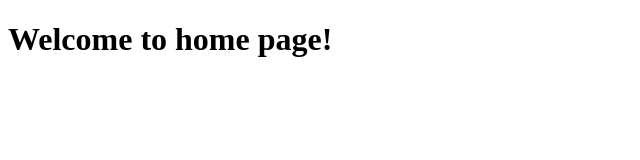
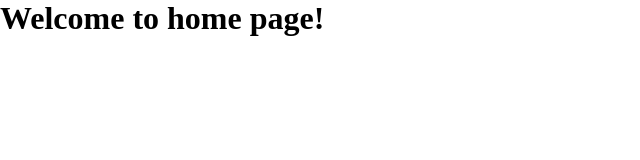
Before and after one commit to thaemyatphyusin/test, a plain HTML site: page index.html in a window 1280 px wide. Shown: the whole page, without its empty margins (0-640 px from the left). Drawn offline with Linux system fonts and the light colour scheme.

Commit message:
Adding CSS stylesheet

```diff
--- a/index.html
+++ b/index.html
@@ -4,6 +4,8 @@
     <meta charset="UTF-8">
     <meta name="viewport" content="width=device-width, initial-scale=1.0">
     <title>Document</title>
+
+    <link rel="stylesheet" href="style.css">
 </head>
 <body>
     <h1>Welcome to home page!</h1>
--- /dev/null
+++ b/style.css
@@ -0,0 +1,5 @@
+*, *::before, *::after {
+    margin: 0;
+    padding: 0;
+    box-sizing: border-box;
+}
```
